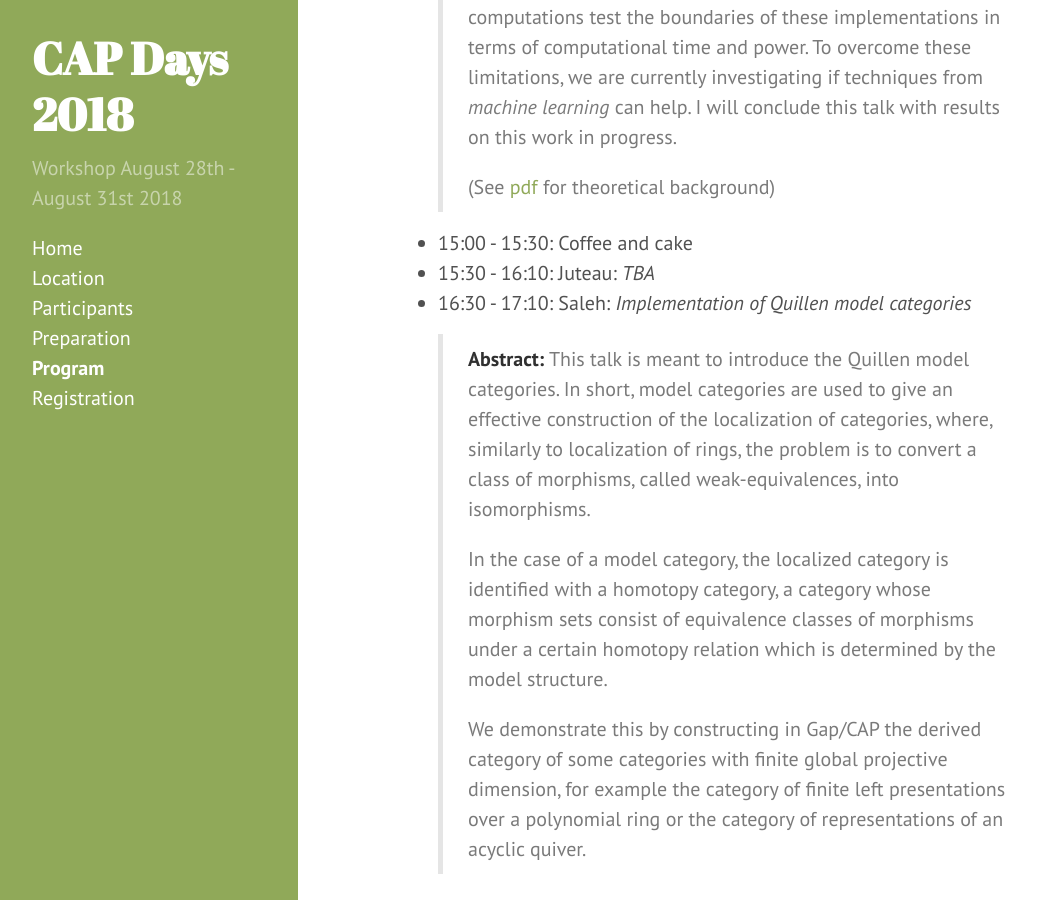
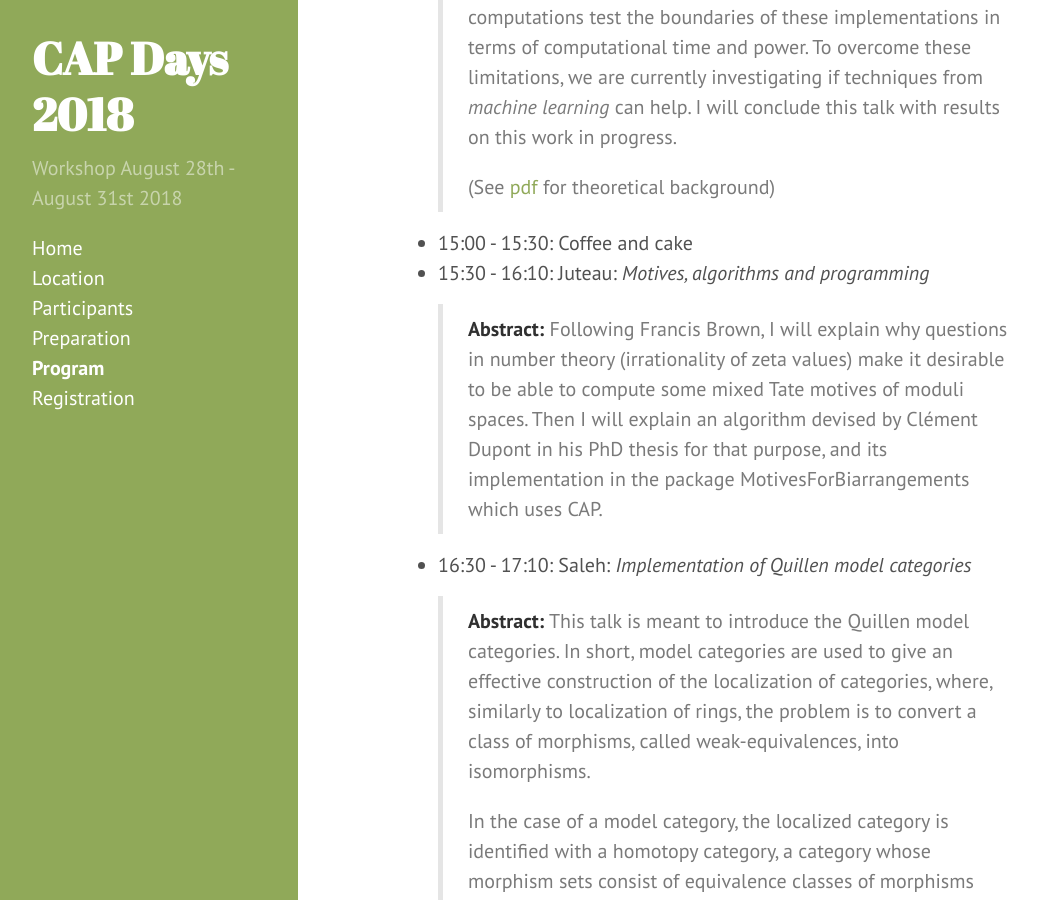
Before and after one commit to homalg-project/capdays-2018, a Jekyll site: the page built from program.md, in a window 1280 px wide and 900 px high, scrolled down 1587 px. Shown: the whole window, without its empty margins (2-1040 px from the left). Built offline with Jekyll 4.4.1, drawn with Linux system fonts in a browser that asks for light colours.

Commit message:
Titel and abstract daniel

```diff
--- a/program.md
+++ b/program.md
@@ -49,7 +49,11 @@ title: Program
 > (See [pdf]({{ site.baseurl }}/public/Abstract_Bies.pdf) for theoretical background)
 
 * 15:00 - 15:30: Coffee and cake
-* 15:30 - 16:10: Juteau: *TBA*
+* 15:30 - 16:10: Juteau: *Motives, algorithms and programming*
+> **Abstract:** Following Francis Brown, I will explain why questions in number theory
+> (irrationality of zeta values) make it desirable to be able to compute some mixed Tate
+> motives of moduli spaces. Then I will explain an algorithm devised by Clément Dupont
+> in his PhD thesis for that purpose, and its implementation in the package MotivesForBiarrangements which uses CAP.
 * 16:30 - 17:10: Saleh: *Implementation of Quillen model categories*
 > **Abstract:** This talk is meant to introduce the Quillen model
 > categories. In short, model categories are used to give an effective
```
